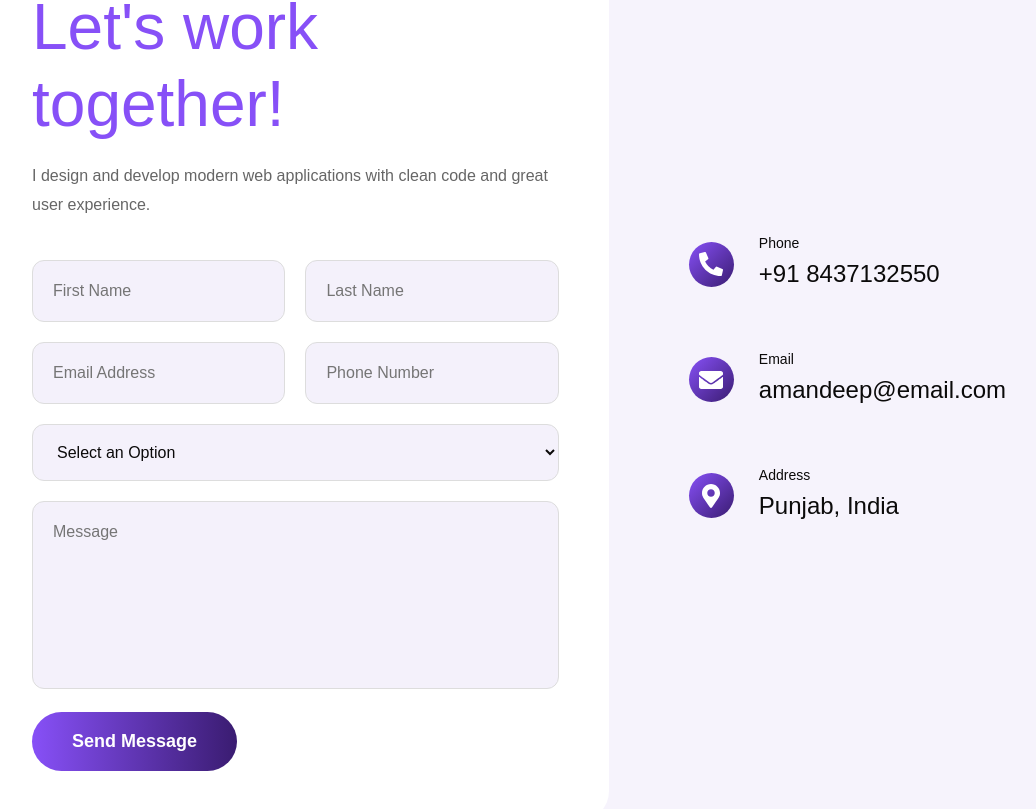
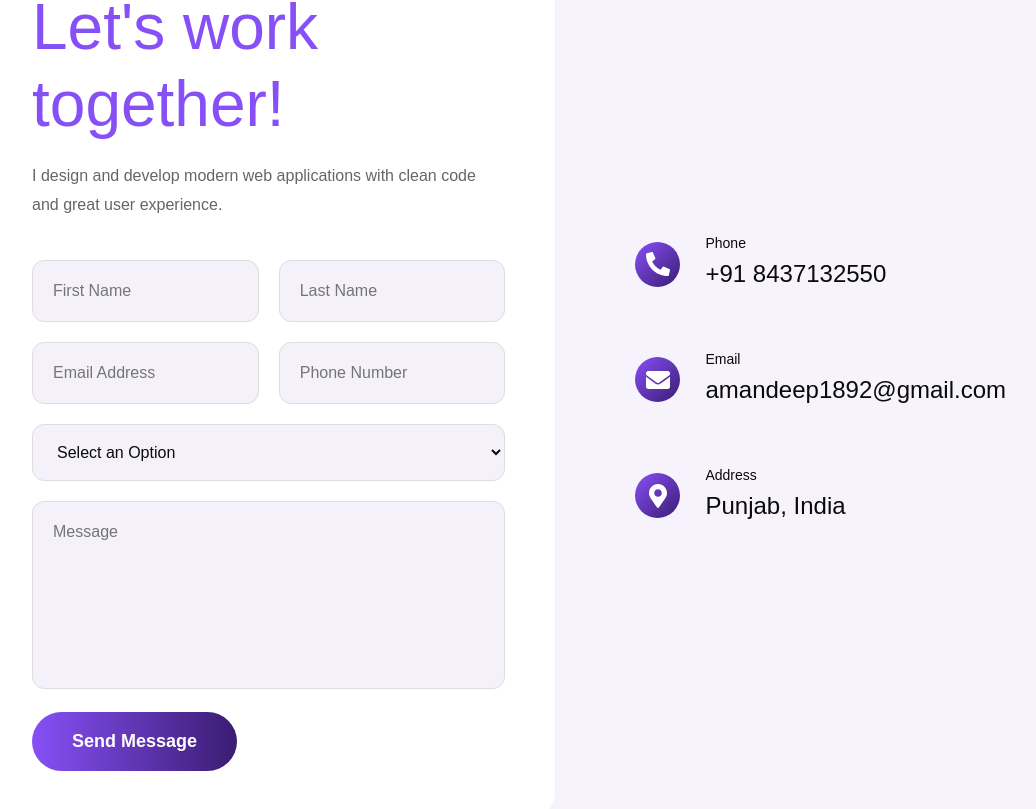
Before and after one commit to dev-deepaman/portfolio-amandeep, a React app: page / in a window 1280 px wide. Shown: the part 6016-6825 px from the top of the page, without its empty margins (146-1182 px from the left). Built offline with nearby package versions, Linux system fonts and the light colour scheme; the HTML template or start-up script is replaced by a standard one.

Commit message:
UI changes

```diff
--- a/src/data/contact.js
+++ b/src/data/contact.js
@@ -10,7 +10,7 @@ export const contactInfo = [
   {
     icon: FaEnvelope,
     title: "Email",
-    value: "amandeep@email.com",
+    value: "amandeep1892@gmail.com",
   },
 
   {
```
